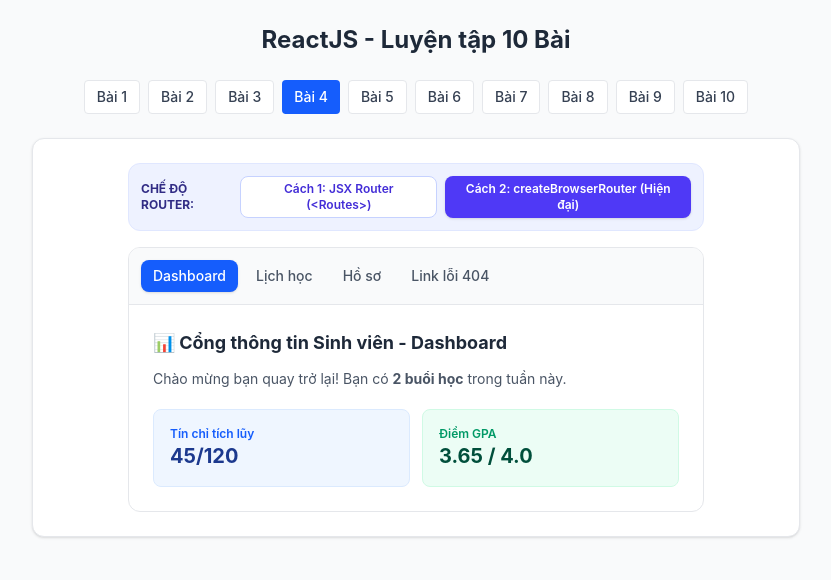
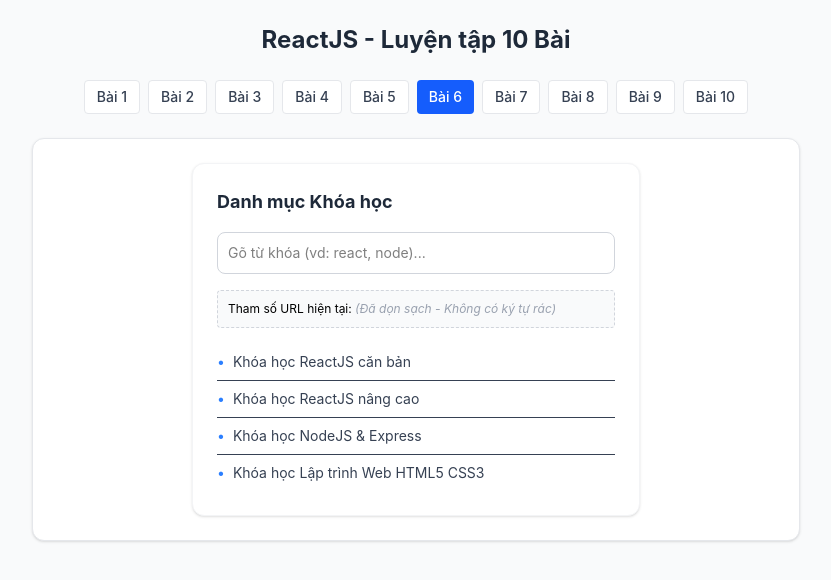
Before and after one commit to Son-Uchiha/Reactjs-Session02, a React (Vite) app: page / in a window 1280 px wide. Shown: the top 580 px of the page, without its empty margins (224-1055 px from the left). Built offline with nearby package versions, Linux system fonts and the light colour scheme.

Commit message:
done bài 6

```diff
--- a/src/App.jsx
+++ b/src/App.jsx
@@ -3,9 +3,10 @@
 import Bai02 from "./exercises/Bai02";
 import Bai03 from "./exercises/Bai03";
 import Bai04 from "./exercises/Bai04";
+import Bai06 from "./exercises/Bai06";
 
 export default function App() {
-  const [currentBai, setCurrentBai] = useState(4); // Mặc định mở bài 4 để bạn kiểm tra
+  const [currentBai, setCurrentBai] = useState(6); // Mặc định mở bài 6 để bạn kiểm tra
 
   return (
     <div className="min-h-screen bg-gray-50 p-6">
@@ -37,9 +38,10 @@
           {currentBai === 2 && <Bai02 />}
           {currentBai === 3 && <Bai03 />}
           {currentBai === 4 && <Bai04 />}
-          {currentBai > 4 && (
+          {currentBai === 6 && <Bai06 />}
+          {(currentBai === 5 || currentBai > 6) && (
             <p className="text-center text-gray-400 py-12">
-              Bài {currentBai} chưa làm. Hãy chọn Bài 1, 2, 3 hoặc 4 nhé!
+              Bài {currentBai} chưa làm. Hãy chọn Bài 1, 2, 3, 4 hoặc 6 nhé!
             </p>
           )}
         </div>
--- /dev/null
+++ b/src/exercises/Bai06.jsx
@@ -0,0 +1,82 @@
+import { BrowserRouter, useSearchParams } from "react-router-dom";
+
+// 1. Danh sách khóa học mẫu để demo
+const COURSES = [
+  "Khóa học ReactJS căn bản",
+  "Khóa học ReactJS nâng cao",
+  "Khóa học NodeJS & Express",
+  "Khóa học Lập trình Web HTML5 CSS3",
+];
+
+function SearchCourse() {
+  // 2. useSearchParams giúp đọc và ghi dữ liệu thẳng lên thanh URL
+  const [searchParams, setSearchParams] = useSearchParams();
+
+  // 3. Lấy giá trị 'search' từ URL về (nếu chưa có thì là chuỗi rỗng "")
+  const search = searchParams.get("search") || "";
+
+  // 4. Hàm xử lý khi người dùng gõ phím vào ô tìm kiếm
+  const handleSearch = (e) => {
+    const text = e.target.value;
+
+    // XỬ LÝ BẪY DỮ LIỆU:
+    // Nếu người dùng xóa hết chữ -> truyền {} để xóa sạch param, không để lại rác "?search="
+    if (text.trim() === "") {
+      setSearchParams({});
+    } else {
+      setSearchParams({ search: text });
+    }
+  };
+
+  // 5. Lọc danh sách: chỉ giữ lại khóa học có chứa từ khóa đang tìm
+  const result = COURSES.filter((item) =>
+    item.toLowerCase().includes(search.toLowerCase())
+  );
+
+  return (
+    <div className="p-6 max-w-md mx-auto bg-white rounded-xl shadow space-y-4 border border-gray-100">
+      <h2 className="text-lg font-bold text-gray-800">Danh mục Khóa học</h2>
+
+      {/* Ô nhập tìm kiếm: giá trị tự động lấy theo biến 'search' từ URL */}
+      <input
+        type="text"
+        value={search}
+        onChange={handleSearch}
+        placeholder="Gõ từ khóa (vd: react, node)..."
+        className="w-full p-2.5 border border-gray-300 rounded-lg text-sm focus:outline-blue-500"
+      />
+
+      {/* Dòng quan sát URL để bạn dễ demo cho thầy cô xem */}
+      <div className="text-xs bg-gray-50 p-2.5 rounded border border-dashed border-gray-300">
+        Tham số URL hiện tại:{" "}
+        <span className={search ? "text-blue-600 font-bold" : "text-gray-400 italic"}>
+          {search ? `?search=${search}` : "(Đã dọn sạch - Không có ký tự rác)"}
+        </span>
+      </div>
+
+      {/* Hiển thị kết quả tìm kiếm */}
+      <ul className="divide-y text-sm text-gray-700">
+        {result.length > 0 ? (
+          result.map((courseName, index) => (
+            <li key={index} className="py-2 flex items-center gap-2">
+              <span className="text-blue-500">•</span> {courseName}
+            </li>
+          ))
+        ) : (
+          <li className="py-4 text-center text-red-500 text-xs italic">
+            Không tìm thấy khóa học nào phù hợp!
+          </li>
+        )}
+      </ul>
+    </div>
+  );
+}
+
+// Bọc BrowserRouter để useSearchParams hoạt động
+export default function Bai06() {
+  return (
+    <BrowserRouter>
+      <SearchCourse />
+    </BrowserRouter>
+  );
+}
```
